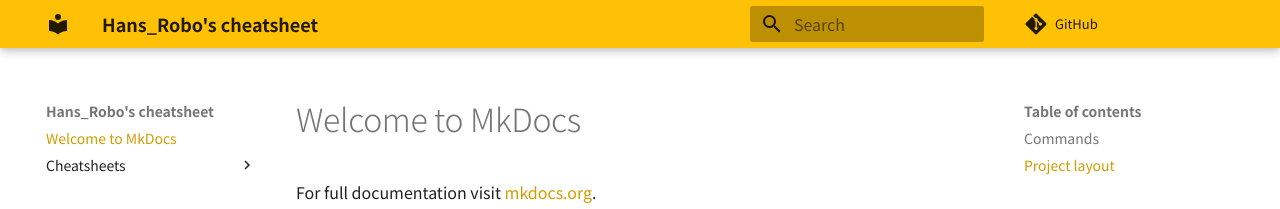
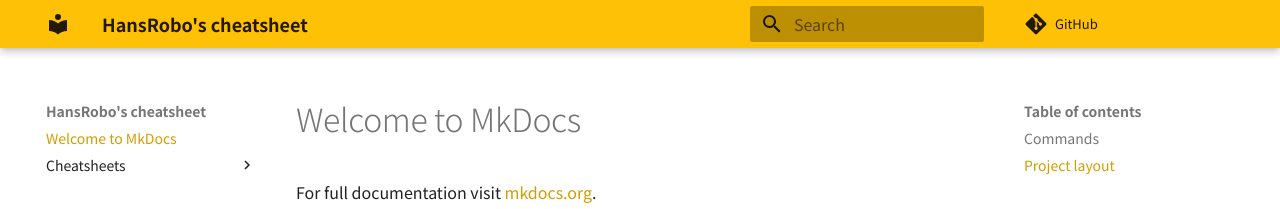
Before and after one commit to HansRobo/mycheatsheet_mkdocs, an MkDocs documentation site: the page built from docs/index.md, in a window 1280 px wide. Shown: the top 209 px of the page. Built offline with MkDocs 1.6.1 and Material for MkDocs 9.7.7, drawn with Linux system fonts in a browser that asks for light colours; some web fonts are replaced; comment, search, counter and statistics services are not loaded.

Commit message:
chore: modify site name

```diff
--- a/mkdocs.yml
+++ b/mkdocs.yml
@@ -1,5 +1,5 @@
 repo_url: https://github.com/HansRobo/mycheatsheet_mkdocs
-site_name: Hans_Robo's cheatsheet
+site_name: HansRobo's cheatsheet
 theme:
   name: material
   palette:
```
